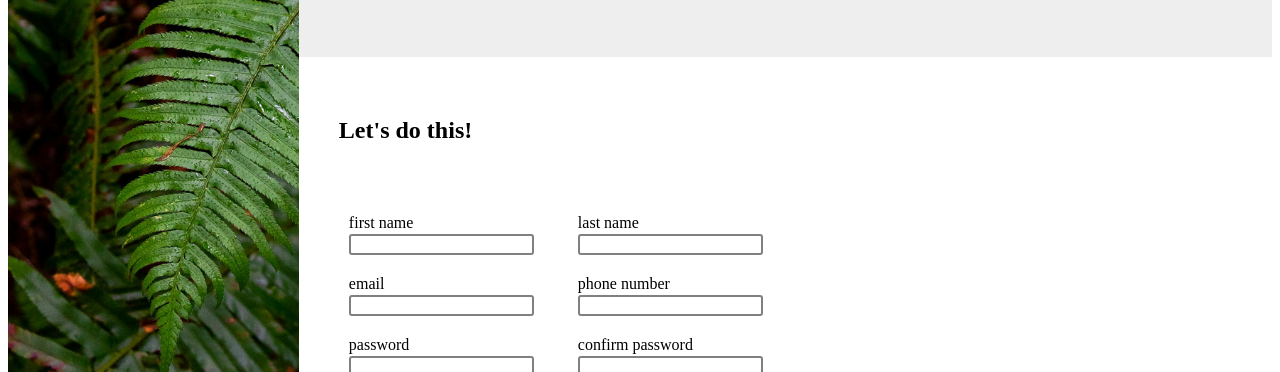
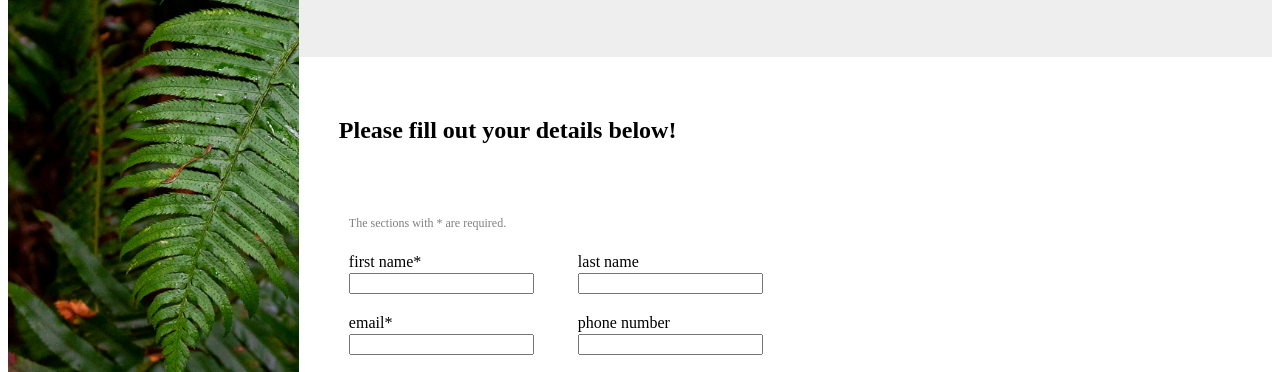
Before and after one commit to meltingseaweed/project-sign-up-form, a plain HTML site: page index.html in a window 1280 px wide. Shown: the part 419-791 px from the top of the page. Drawn offline with Linux system fonts and the light colour scheme.

Commit message:
Build: Add required and change valid & invalid
Add required to first name, email, and
passwords.
Change valid and invalid to user-valid and
user-invalid.

```diff
--- a/index.html
+++ b/index.html
@@ -26,26 +26,27 @@
             <h2>You <em>know</em> you want to.</h2>
         </div>
         <div class="form-section">
-            <h2>Let's do this!</h2>
+            <h2>Please fill out your details below!</h2>
+            <p>The sections with * are required.</p>
             <form action="" method="get" class="signup-form">
                 <div class="form-upper">
                     <div class="row-1">
-                        <label for="first-name">first name</label>
-                        <input type="text" name="first-name" id="first-name">
+                        <label for="first-name">first name*</label>
+                        <input type="text" name="first-name" id="first-name" required>
                         <label for="last-name">last name</label>
                         <input type="text" name="last-name" id="last-name">
                     </div>
                     <div class="row-2">
-                        <label for="email">email</label>
-                        <input type="email" name="email" id="email">
+                        <label for="email">email*</label>
+                        <input type="email" name="email" id="email" required>
                         <label for="phone-number">phone number</label>
                         <input type="tel" name="phone-number" id="phone-number">
                     </div>
                     <div class="row-3">
-                        <label for="password-1">password</label>
-                        <input type="password" name="password-1" id="password-1" pattern="^(?=.*[A-Za-z])(?=.*\d)[A-Za-z\d]{8,}$">
-                        <label for="password-2">confirm password</label>
-                        <input type="password" name="password-2" id="password-2" pattern="^(?=.*[A-Za-z])(?=.*\d)[A-Za-z\d]{8,}$">
+                        <label for="password-1">password*</label>
+                        <input type="password" name="password-1" id="password-1" pattern="^(?=.*[A-Za-z])(?=.*\d)[A-Za-z\d]{8,}$" required>
+                        <label for="password-2">confirm password*</label>
+                        <input type="password" name="password-2" id="password-2" pattern="^(?=.*[A-Za-z])(?=.*\d)[A-Za-z\d]{8,}$" required>
                     </div>
                     <div class="row-4">
                         <span>Password mush have at least 8 characters, 1 number, and 1 letter</span>
--- a/styles.css
+++ b/styles.css
@@ -42,6 +42,7 @@ a {
     background-color: #fff;
     /* padding-bottom: 30px; */
 }
+
 .signup-form {
     background-color: #fff;
     display: flex;
@@ -64,7 +65,8 @@ a {
 
 }
 
-.row-4 {
+.row-4,
+.form-section p {
     font-size: 12px;
     color: grey;
     padding-left: 50px;
@@ -148,10 +150,10 @@ a {
     font-size: small;
 }
 
-input:invalid {
+:user-invalid:invalid {
     border: 2px dashed red;
 }
-input:valid {
+:user-valid:valid {
     border: 2px solid grey;
     border-radius: 3px;
 }
```
